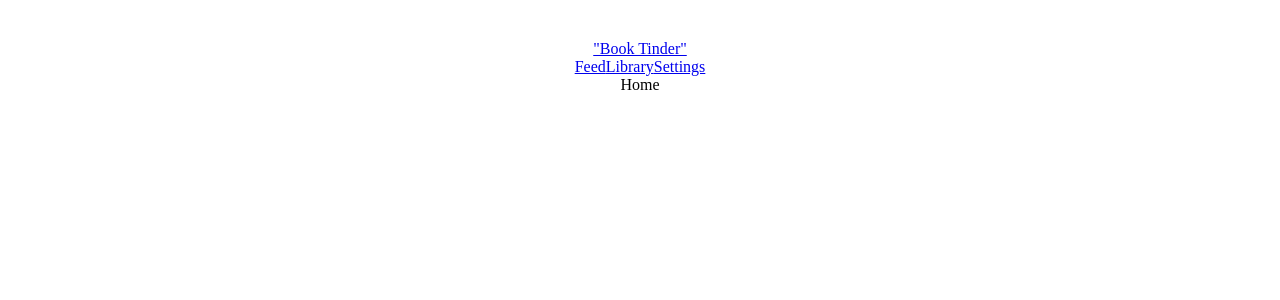
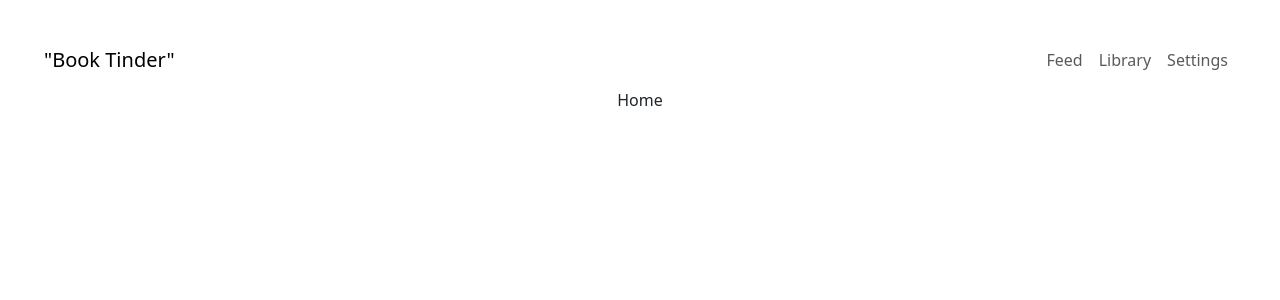
Before and after one commit to noah-10/CoverToCover, a React (Vite) app in the folder client/: page / in a window 1280 px wide. Shown: the top 300 px of the page. Built offline with nearby package versions, Linux system fonts and the light colour scheme.

Commit message:
add bootstrap

```diff
--- a/client/src/components/Navbar.jsx
+++ b/client/src/components/Navbar.jsx
@@ -1,14 +1,14 @@
 import { Link } from 'react-router-dom'
-import { Navbar, Nav, Container, Tab } from 'react-bootstrap'
+import { Navbar, Nav, Container } from 'react-bootstrap'
 
 const AppNavbar = () => {
     return (
         <Navbar>
-            <Container>
+            <Container fluid>
                 <Navbar.Brand as={Link} to='/'>
                     "Book Tinder"
                 </Navbar.Brand>
-                <Navbar.Collapse id="navbar">
+                <Navbar.Collapse id='navbar' className='d-flex flex-row-reverse'>
                     <Nav>
                         <Nav.Link as={Link} to='/feed'>Feed</Nav.Link>
                         <Nav.Link as={Link} to='/library'>Library</Nav.Link>
--- a/client/src/main.jsx
+++ b/client/src/main.jsx
@@ -1,5 +1,6 @@
 import ReactDOM from 'react-dom/client'
 import { createBrowserRouter, RouterProvider } from 'react-router-dom'
+import 'bootstrap/dist/css/bootstrap.min.css'
 
 import App from './App.jsx'
 import Home from './pages/Home.jsx'
```
